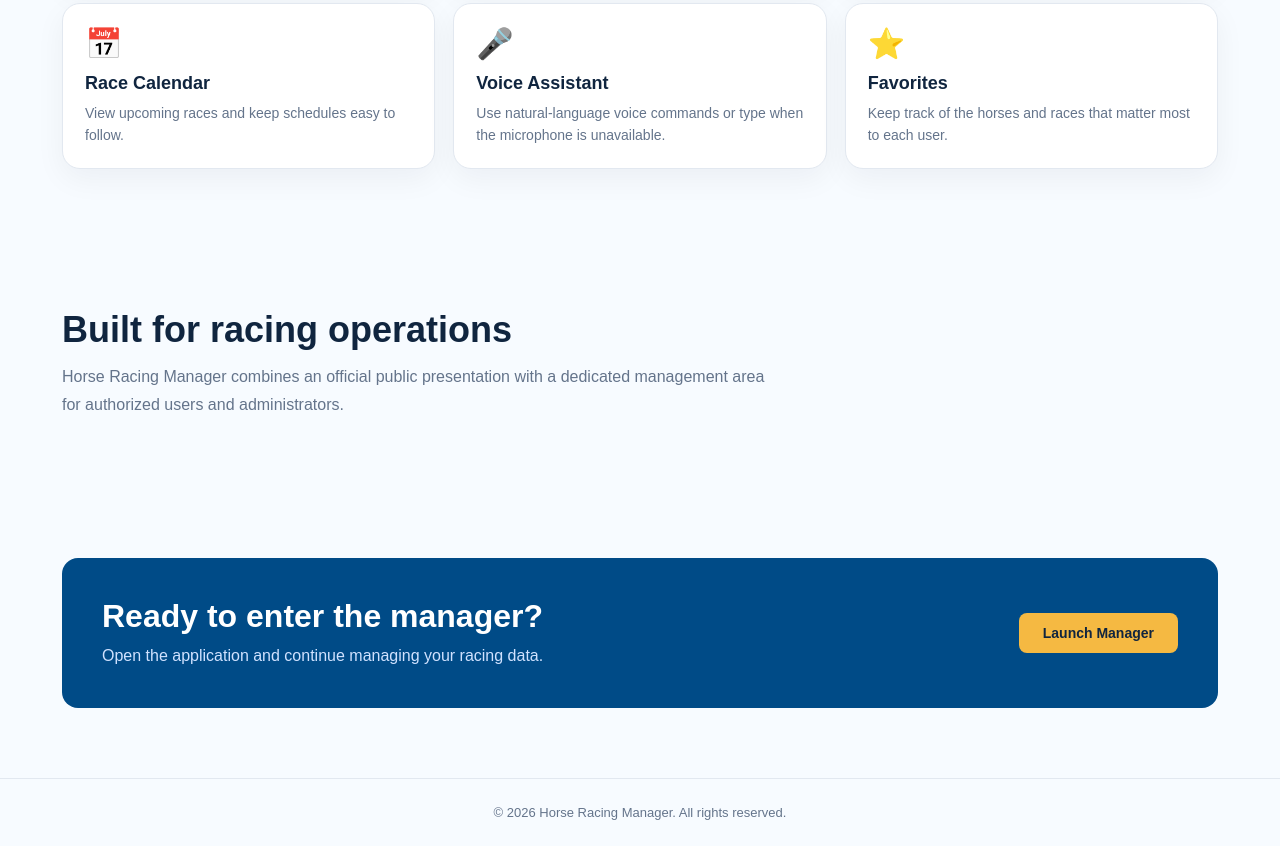
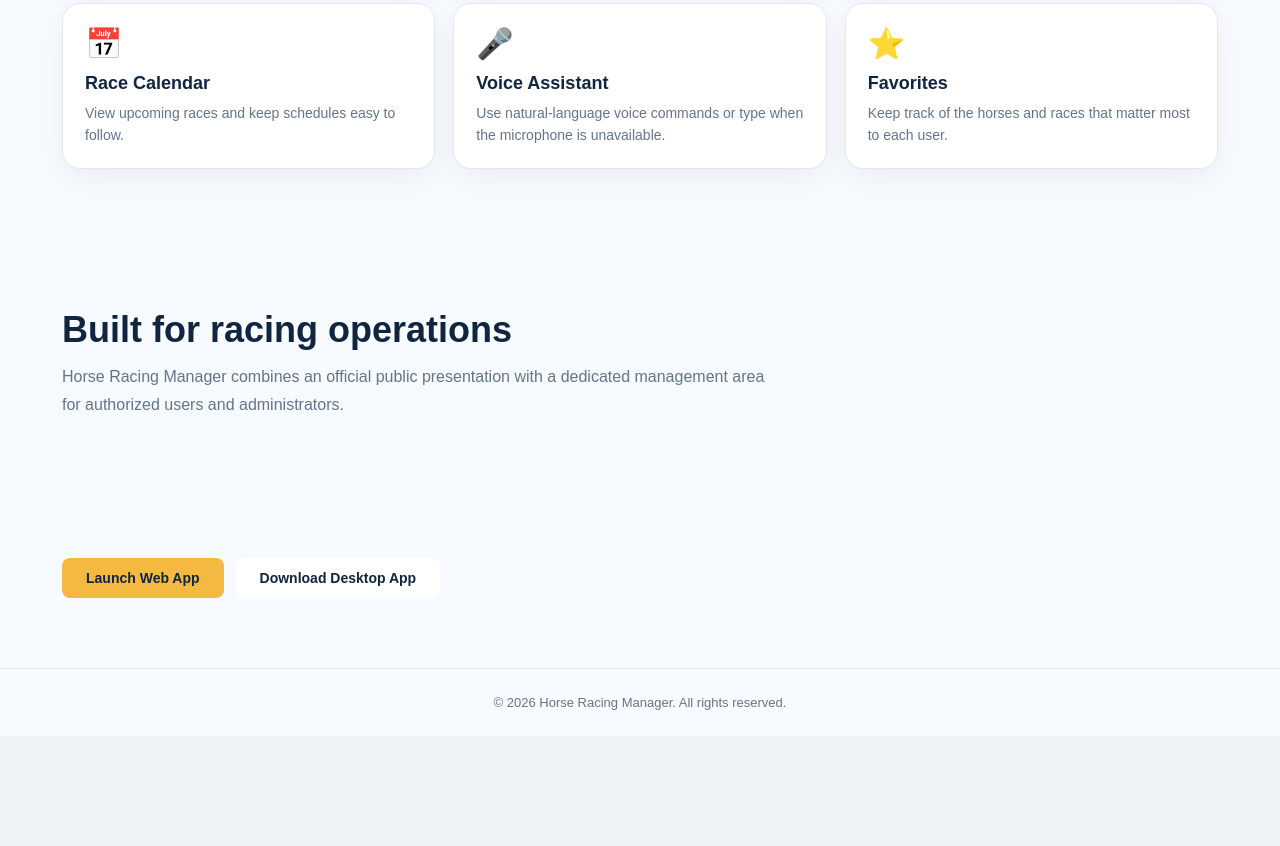
Before and after one commit to lailaazdem-ux/horse-manager-pro, a website: page index.html in a window 1280 px wide. Shown: the part 1555-2401 px from the top of the page. After the commit the page ends 2291 px from the top, so only its background shows below. Drawn offline with Linux system fonts and the light colour scheme.

Commit message:
Update CTA navigation to launch dashboard directly

```diff
--- a/index.html
+++ b/index.html
@@ -466,7 +466,7 @@ th{font-size:12px;text-transform:uppercase;color:var(--muted)}
         <div class="public-feature-icon">🎤</div>
         <h3>Voice Assistant</h3>
         <p>Use natural-language voice commands or type when the microphone is unavailable.</p>
-      </div>
+    </div>
 
       <div class="public-feature">
         <div class="public-feature-icon">⭐</div>
@@ -485,16 +485,18 @@ th{font-size:12px;text-transform:uppercase;color:var(--muted)}
   </section>
 
   <section id="contact" class="public-section">
-    <div class="public-cta" style="background:#004b87; padding:40px; border-radius:16px; display:flex; justify-space-between; align-items:center; flex-wrap:wrap; gap:20px;">
-      <div>
-        <h2 style="color:#ffffff; margin:0 0 8px 0; font-size:2rem;">Ready to enter the manager?</h2>
-        <p style="color:#d0e2ff; margin:0;">Open the application and continue managing your racing data.</p>
-      </div>
+    <div style="display:flex; gap:12px;">
+      <a href="index.html#app"
+         onclick="if(typeof openManager === 'function'){ openManager(); }"
+         class="btn"
+         style="background:#f5b942; color:#10253f; padding:12px 24px; border-radius:8px; text-decoration:none; display:inline-block; font-weight:bold;">
+        Launch Web App
+      </a>
       <a href="https://github.com/lailaazdem-ux/horse-manager-pro/releases/download/v1.0.0/horse-racing-manager.Setup.1.0.0.zip"
          class="btn"
-         style="background:#f5b942; color:#10253f; padding:12px 24px; border-radius:8px; text-decoration:none; display:inline-block; font-weight:bold;"
+         style="background:#ffffff; color:#10253f; padding:12px 24px; border-radius:8px; text-decoration:none; display:inline-block; font-weight:bold;"
          target="_blank">
-        Launch Manager
+        Download Desktop App
       </a>
     </div>
   </section>
```
